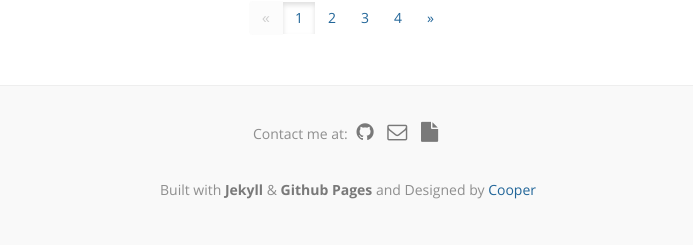
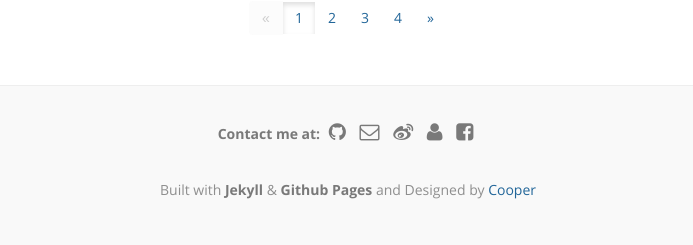
Before and after one commit to huguobo/old-blog, a Jekyll site: the page built from index.html, in a window 1280 px wide. Shown: the part 1669-1914 px from the top of the page, without its empty margins (292-985 px from the left). Built offline with Jekyll 4.4.1, drawn with Linux system fonts in a browser that asks for light colours; Markdown is read by kramdown in place of the engine named in the settings; the list of posts is cut into pages by our own code.

Commit message:
footer add
weibo and fb

```diff
--- a/_config.yml
+++ b/_config.yml
@@ -9,7 +9,7 @@ google_analytics: # set tracking, remove from /javascripts/basic.js if unwanted.
 email:  huguobo2010@126.com
 github:  http://github.com/huguobo
 psite:  http://huguobo.cn
-weibo:  #
+weibo:  http://weibo.com/CooberHu
 douban:  #
 
 links:
--- a/_includes/footer.html
+++ b/_includes/footer.html
@@ -1,11 +1,14 @@
+
 <footer>
        <p class="contact">
-            <span  class="muted">Contact me at: </span>
+       	<span  class="muted"><strong>Contact me at: </strong></span>
             <a href='{{ site.github }}'  target="_blank" title="GitHub"><i class="fa fa-github" aria-hidden="true"></i>
 			</a>
             <a href="mailto:{{ site.email}}" title="email"><i class="fa fa-envelope-o" aria-hidden="true"></i></a>
-			<a href='{{ site.psite }}'  target="_blank" title="psite"><i class="fa fa-file" aria-hidden="true"></i>
-			</a>
+			<a href='{{ site.weibo }}'  target="_blank" title="weibo"><i class="fa fa-weibo" aria-hidden="true"></i></a>
+			<a href='{{ site.psite }}'  target="_blank" title="psite"><i class="fa fa-user" aria-hidden="true"></i></a>
+			<a title="facebook"><i class="fa fa-facebook-square" aria-hidden="true"></i></a>
+
         </p>
 		 <p class="muted">Built with<strong> Jekyll</strong> & <strong>Github Pages</strong> and Designed by <a href="http://github.com/huguobo" target="_blank">Cooper</a> </p>
 </footer>
```
